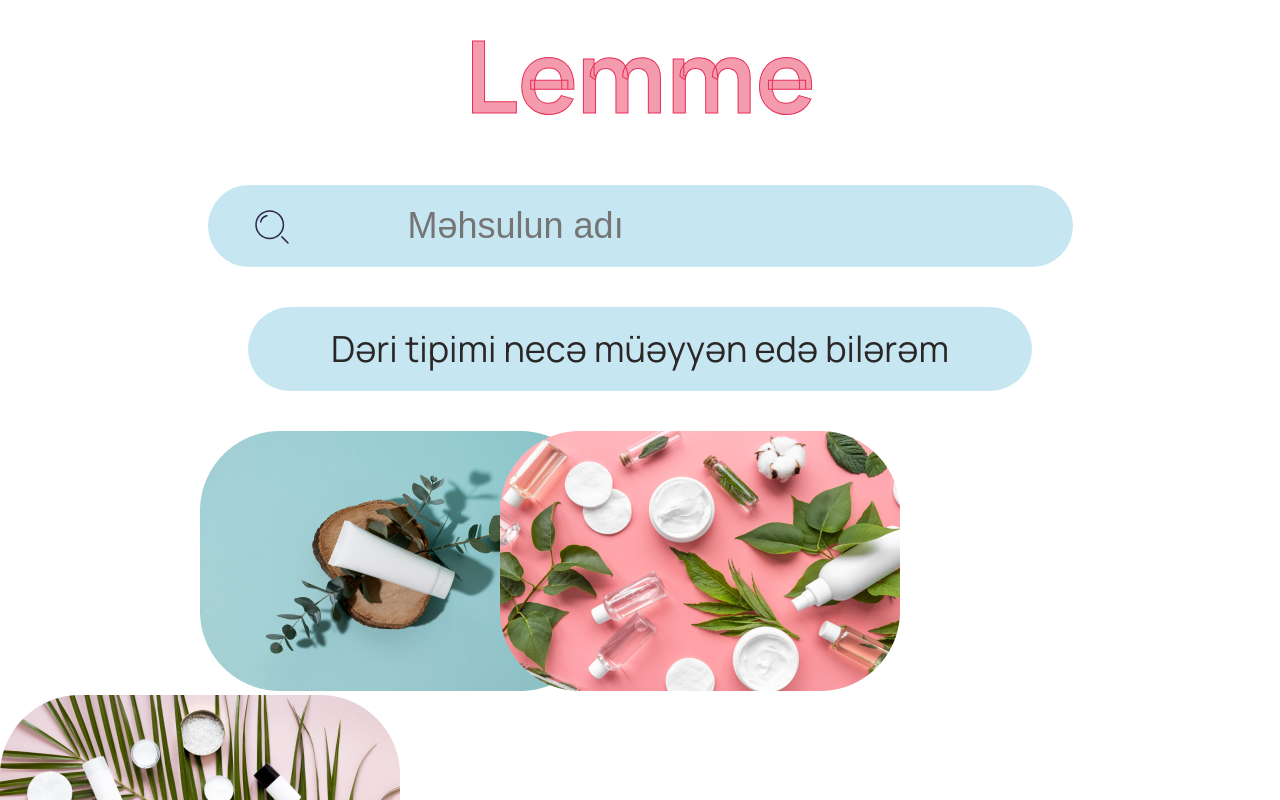
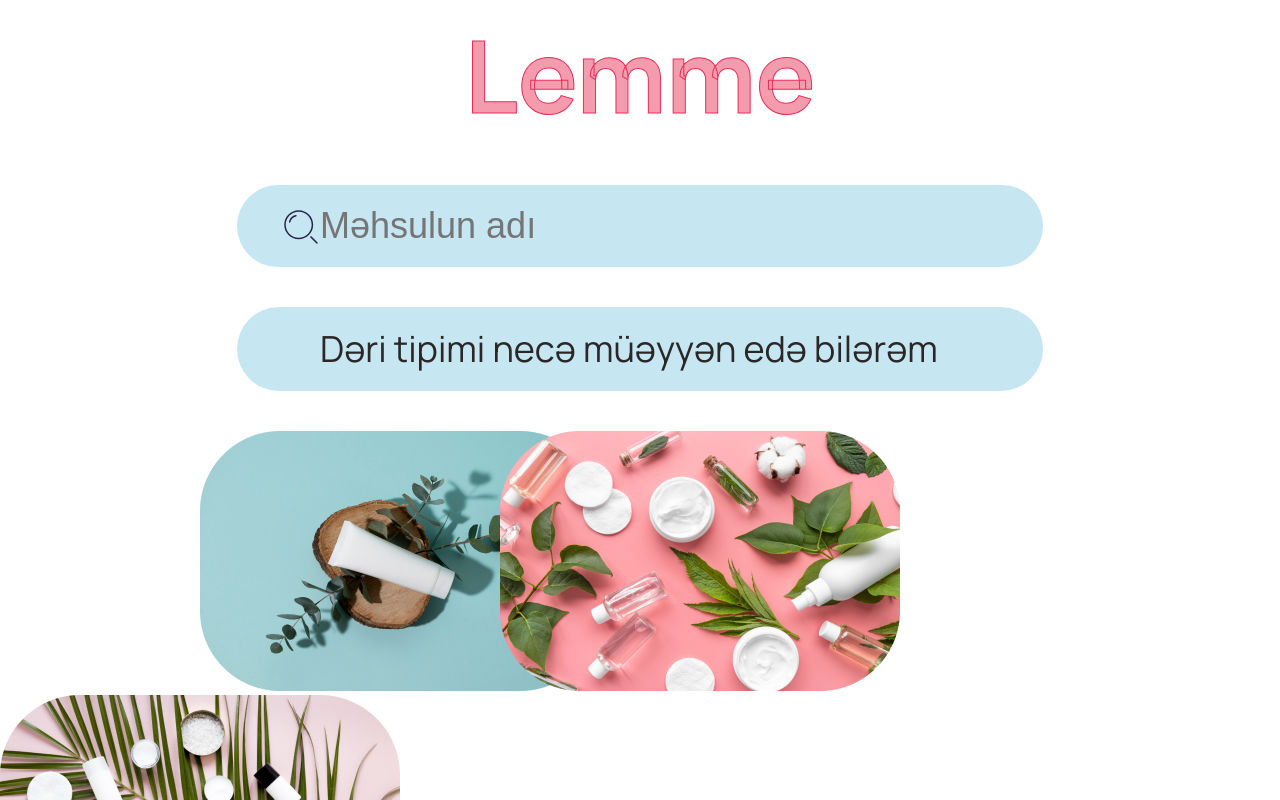
Before and after one commit to elchin-jafar/lemme2, a React (Vite) app: page / in a window 1280 px wide. Shown: the top 800 px of the page. Built offline with nearby package versions, Linux system fonts and the light colour scheme.

Commit message:
design fix

```diff
--- a/src/pages/LandingPage/landingPage.module.css
+++ b/src/pages/LandingPage/landingPage.module.css
@@ -28,11 +28,12 @@
   border: none;
   font-size: 3.6rem;
   font-weight: 400;
-  padding: 2rem 20rem;
+  padding: 2rem 8.3rem;
   border-radius: 8rem;
   color: #2b2727;
   margin-bottom: 4rem;
   max-width: 64rem;
+  min-width: 64rem;
 }
 
 .goto-skin-type {
@@ -45,6 +46,7 @@
   color: rgba(43, 39, 39, 1);
   margin-bottom: 4rem;
   max-width: 64rem;
+  min-width: 64rem;
 }
 
 .img-container {
```
